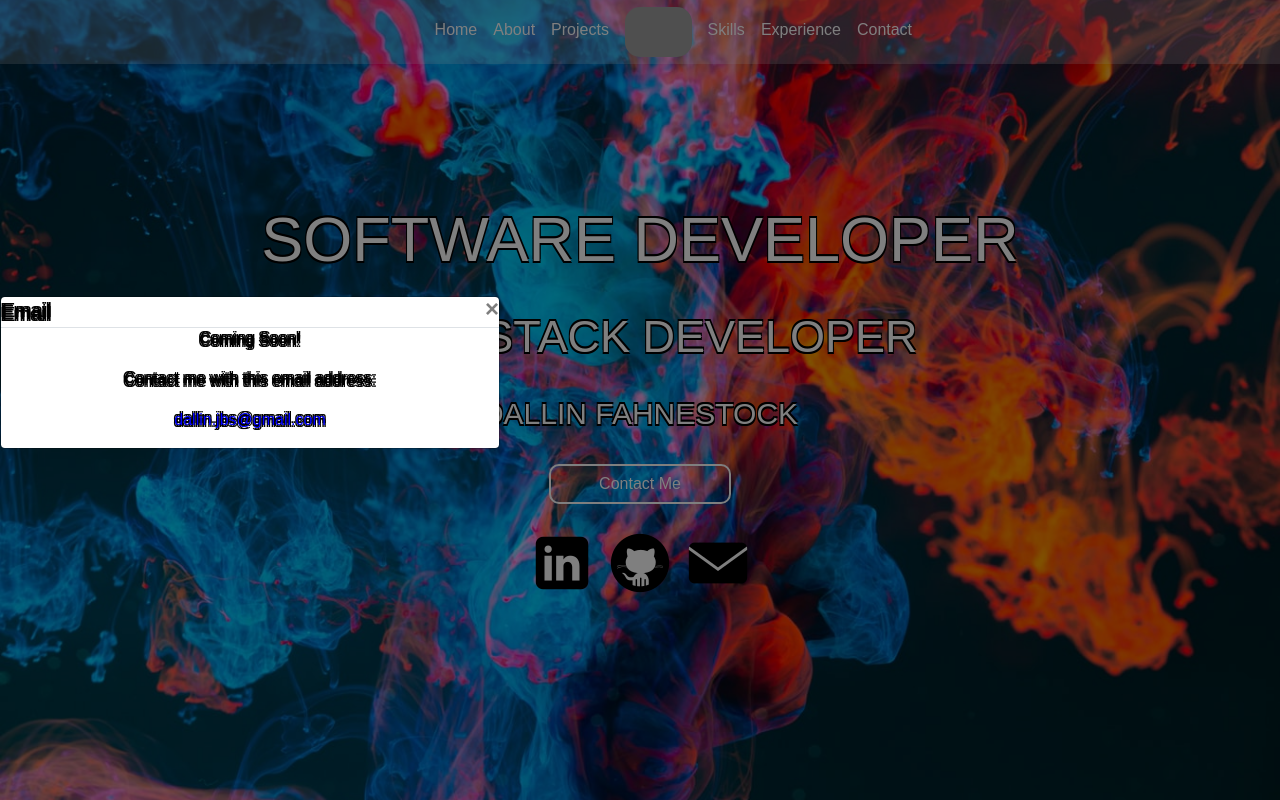
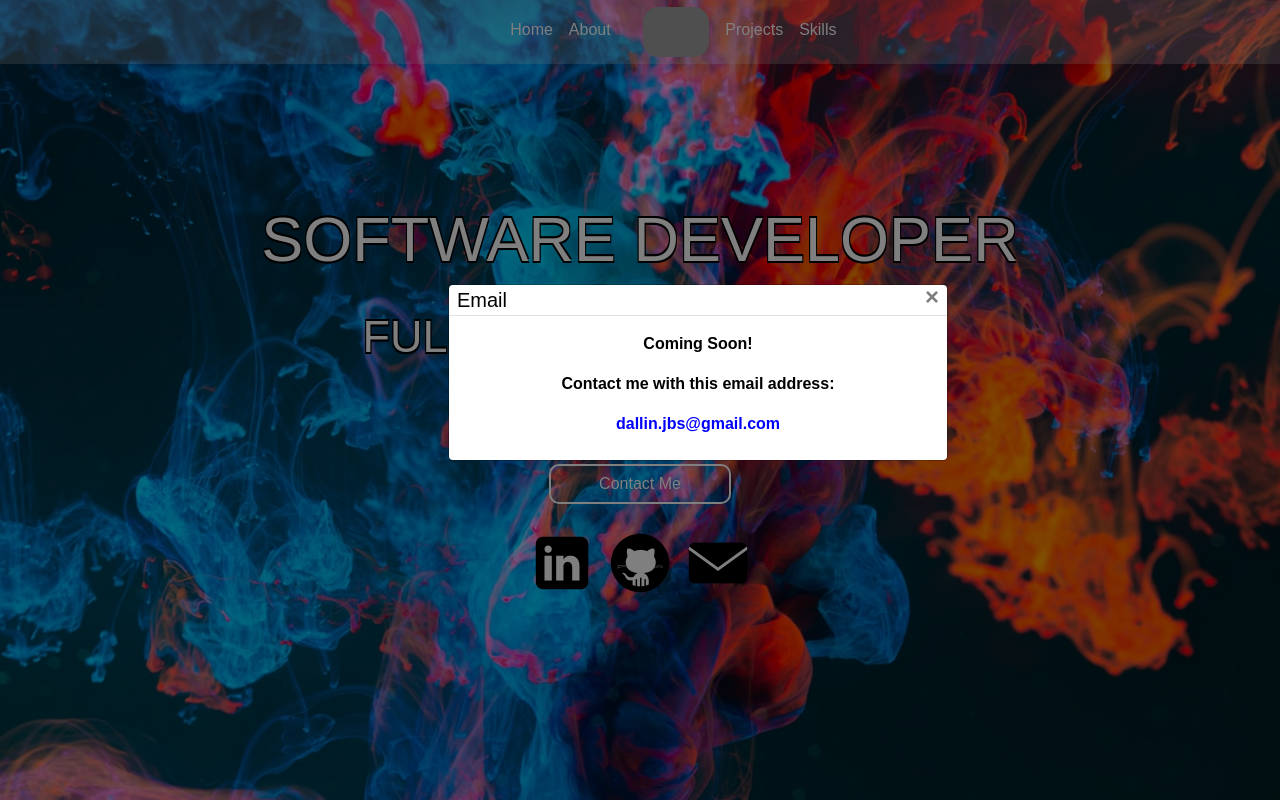
Before and after one commit to dfahn03/dallinfahnestock, a Vue app: page /#/ in a window 1280 px wide. Both pictures are taken after a click on the button "Contact Me". Shown: the top 800 px of the page. Built offline with nearby package versions, Linux system fonts and the light colour scheme; grey boxes are pictures that could not be loaded; a web font is replaced by a local one.

Commit message:
email responsive w/iPhone X, Ipad & Ipad Pro

```diff
--- a/src/components/Email.vue
+++ b/src/components/Email.vue
@@ -1,33 +1,20 @@
 <template>
-  <div class="email">
+  <div class="email col">
 
     <div class="modal fade" id="emailModal" tabindex="-1" role="dialog" aria-labelledby="emailModalLabel"
       aria-hidden="true">
       <div class="modal-dialog modal-dialog-centered" role="document">
         <div class="modal-content">
           <div class="modal-header">
-            <h5 class="modal-title" id="emailModalLabel">Email</h5>
+            <h5 class="modal-title ml-2" id="emailModalLabel">Email</h5>
             <button type="button" class="close" data-dismiss="modal" aria-label="Close">
-              <span aria-hidden="true">&times;</span>
+              <span aria-hidden="true" class="mr-2">&times;</span>
             </button>
           </div>
-          <div class="modal-body">
+          <div class="modal-body mt-3">
             <p>Coming Soon!</p>
             <p>Contact me with this email address:</p>
-            <p class="emailAdd">dallin.jbs@gmail.com</p>
-            <!-- <form @submit.prevent="">
-              <div class="form-group">
-                <label for="vaultInputName" class="col-form-label">Name:</label>
-                <input type="text" v-model="newVault.name" class="form-control text-center" id="vaultInputName"
-                  placeholder="Enter Vault Name" required>
-              </div>
-              <div class="form-group mb-4">
-                <label for="vaultInputDescription" class="col-form-label">Description:</label>
-                <input type="text" v-model="newVault.description" class="form-control text-center"
-                  id="vaultInputDescription" placeholder="Enter Vault Description">
-              </div>
-              <button type="submit" class="btn btn-success">Create Vault</button>
-            </form> -->
+            <p class="emailAdd mb-4">dallin.jbs@gmail.com</p>
           </div>
         </div>
       </div>
@@ -51,9 +38,40 @@
 <style scoped>
   .email {
     color: black;
+    text-shadow: none;
+    font-weight: 600;
+  }
+
+  .modal-dialog {
+    left: 35%;
   }
 
   .emailAdd {
     color: blue;
   }
+
+  @media screen and (max-width: 584px) {
+    .modal-dialog {
+      left: 0%;
+    }
+  }
+
+  @media screen and (height: 375px) {
+    .modal-dialog {
+      left: 20%;
+      top: 10%;
+    }
+  }
+
+  @media screen and (width: 768px) {
+    .modal-dialog {
+      left: 20%;
+    }
+  }
+
+  @media screen and (width: 1024px) {
+    .modal-dialog {
+      left: 25%;
+    }
+  }
 </style>
--- a/src/components/Navigation.vue
+++ b/src/components/Navigation.vue
@@ -14,14 +14,14 @@
           <div class="navbar-nav justify-content-center">
             <div class="row">
               <div class="col-12">
-                <a href="" class="nav-item mr-3 mt-3">Home</a>
-                <a href="" class="nav-item mr-3 mt-3">About</a>
-                <a href="" class="nav-item mt-3">Projects</a>
+                <a href="#title" class="nav-item mr-3 mt-3">Home</a>
+                <a href="#about" class="nav-item mr-3 mt-3">About</a>
+                <a href="#projects" class="nav-item mr-3 mt-3">Projects</a>
+                <a href="#skills" class="nav-item mr-3 mt-3">Skills</a>
               </div>
               <div class="col-12">
-                <a href="" class="nav-item mr-3 mt-3">Skills</a>
-                <a href="" class="nav-item mr-3 mt-3">Experience</a>
-                <a href="" class="nav-item mr-3 mt-3">Contact</a>
+                <!-- <a href="" class="nav-item mr-3 mt-3">Experience</a> -->
+                <!-- <a href="#" class="nav-item mr-3 mt-3">Contact</a> -->
               </div>
             </div>
             <!-- TODO When a nav link is clicked, it will go to the section that you click on -->
@@ -40,15 +40,15 @@
         </button>
 
         <div class="collapse navbar-collapse" id="collapsibleNavbar">
-          <div class="navbar-nav justify-content-center">
-            <a href="" class="nav-item mr-3 mt-3">Home</a>
-            <a href="" class="nav-item mr-3 mt-3">About</a>
-            <a href="" class="nav-item mt-3">Projects</a>
+          <div class="navbar-nav">
+            <a href="#title" class="nav-item mr-3 mt-3">Home</a>
+            <a href="#about" class="nav-item mr-3 mt-3">About</a>
             <a class="navbar-brand lgBrand mb-0 mx-3" v-if=""><img src="../assets/D-2.gif" style="height: 50px;"
                 class="d-logo"></a>
-            <a href="" class="nav-item mr-3 mt-3">Skills</a>
-            <a href="" class="nav-item mr-3 mt-3">Experience</a>
-            <a href="" class="nav-item mr-3 mt-3">Contact</a>
+            <a href="#projects" class="nav-item mr-3 mt-3">Projects</a>
+            <a href="#skills" class="nav-item mr-3 mt-3">Skills</a>
+            <!-- <a href="" class="nav-item mr-3 mt-3">Experience</a> -->
+            <!-- <a href="#" class="nav-item mr-3 mt-3">Contact</a> -->
             <!-- TODO When a nav link is clicked, it will go to the section that you click on -->
           </div>
         </div>
@@ -65,9 +65,6 @@
     data() {
       return {}
     },
-    computed: {},
-    methods: {},
-    components: {}
   }
 </script>
 
@@ -77,6 +74,10 @@
     color: white;
     height: 8vh;
     /* text-shadow: -1px -1px 0 #000, 1px -1px 0 #000, -1px 1px 0 #000, 1px 1px 0 #000; */
+  }
+
+  .navbar-nav {
+    justify-content: center;
   }
 
   .navbar-toggler {
--- a/src/components/Title.vue
+++ b/src/components/Title.vue
@@ -14,7 +14,6 @@
       <div class="col-12 mt-4">
         <button class="btn contactBtn px-5" type="button" data-toggle="modal" data-target="#emailModal">Contact
           Me</button>
-        <Email />
       </div>
       <div class="col-12 mt-4">
         <a href="https://www.linkedin.com/in/dfahnestock/"><img src="../assets/LinkedIn-70.png" title="LinkedIn"></a>
@@ -22,6 +21,7 @@
             title="Github"></a>
         <a href="#emailModal" class="ml-2" data-toggle="modal"><img src="../assets/Email-70.png" title="Email"></a>
       </div>
+      <email />
     </div>
 
   </div>
```
